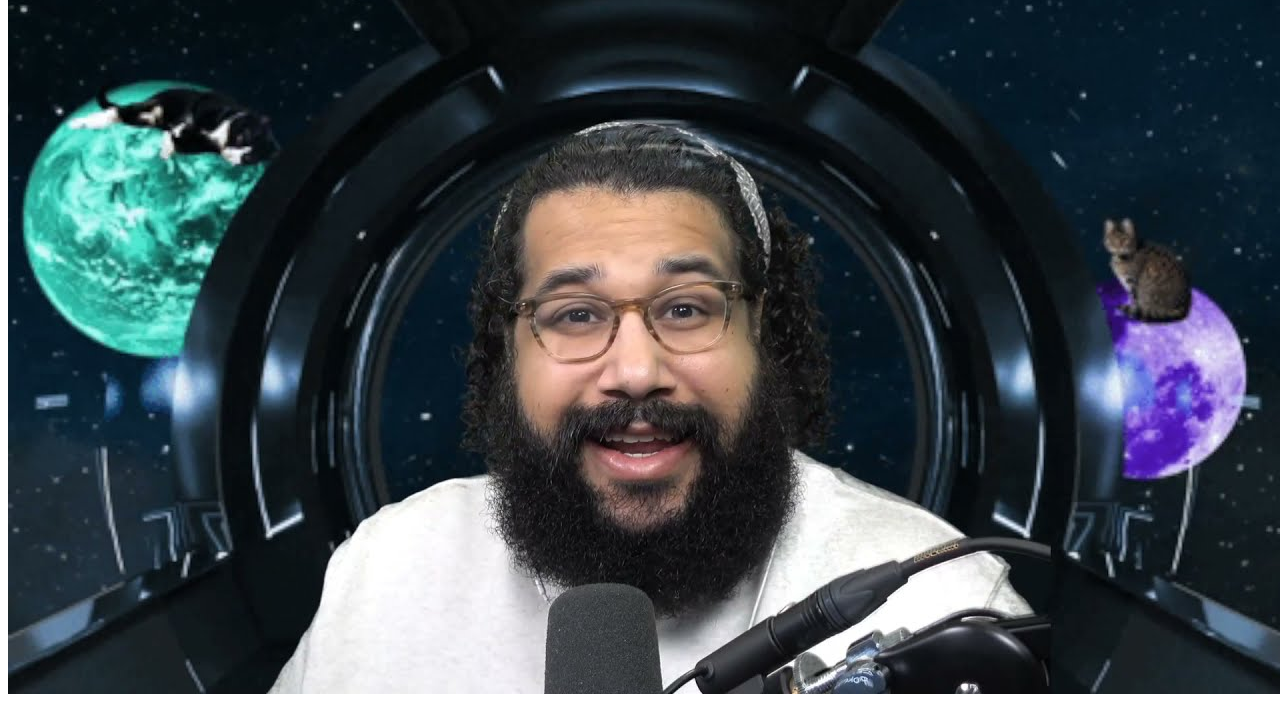
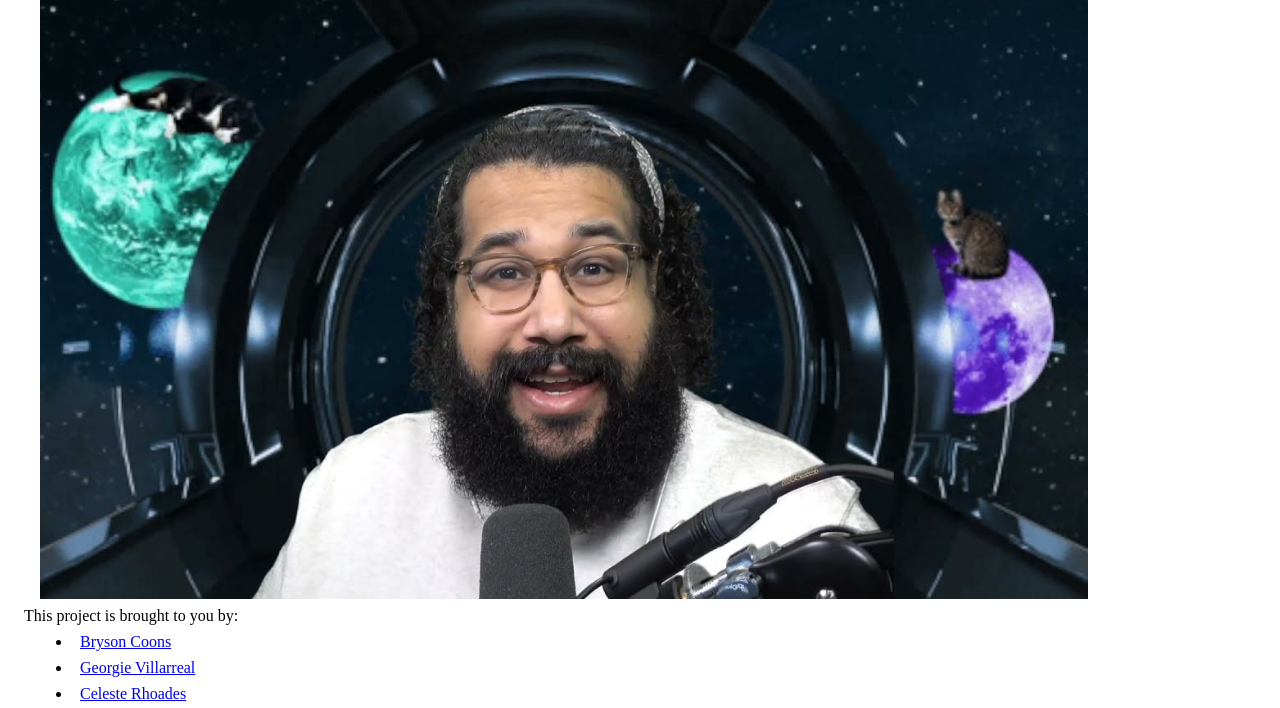
Before and after one commit to Celeste-Rhoades/Ask-Leon, a website: page index.html in a window 1280 px wide. Shown: the part 127-835 px from the top of the page. Drawn offline with Linux system fonts and the light colour scheme.

Commit message:
Updated css

```diff
--- a/css/style.css
+++ b/css/style.css
@@ -0,0 +1,12 @@
+* {
+  box-sizing: border-box;
+  margin: 1vh;
+}
+
+img {
+  width: 1080px;
+  height: 620px;
+  display: flex;
+  justify-content: center;
+  padding: 0 2vh;
+}
```
Also changed, not shown: index.html (+1 -3 lines), 1 other file.
